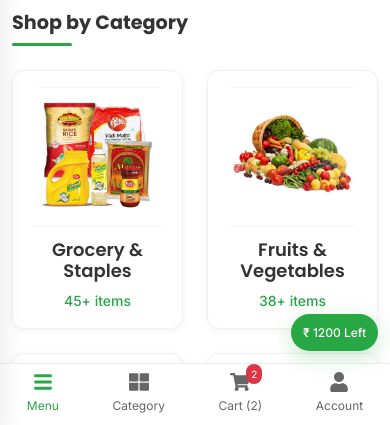
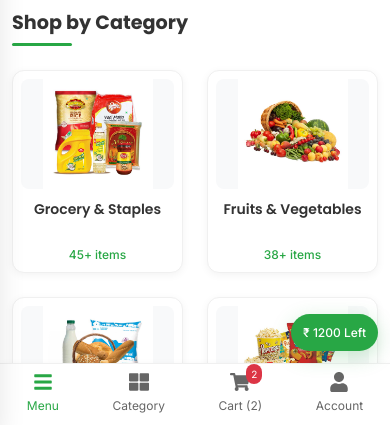
Before and after one commit to vyshnavs0003-sys/budgetbasket-pro-v2, a React (Vite) app: page / in a window 390 px wide. Shown: the part 417-842 px from the top of the page. Built offline with nearby package versions, Linux system fonts and the light colour scheme.

Commit message:
fix: improve CategoryCard responsiveness

```diff
--- a/src/components/ui/CategoryCard.css
+++ b/src/components/ui/CategoryCard.css
@@ -1,5 +1,6 @@
 .category-card {
-  display: block;
+  display: flex;
+  flex-direction: column;
   text-decoration: none;
   background: var(--white);
   border-radius: var(--radius-lg);
@@ -8,6 +9,7 @@
   transition: var(--transition-base);
   border: 1px solid var(--border-light);
   text-align: center;
+  height: 100%;
 }
 
 .category-card:hover {
@@ -16,16 +18,18 @@
   border-color: var(--primary);
 }
 
+/* Image container */
 .category-image {
   width: 100%;
-  height: 140px;          /* Slightly taller to give more room */
+  aspect-ratio: 1 / 1;
+  max-height: 120px;           /* consistent for all screens */
   margin-bottom: var(--space-3);
   display: flex;
   align-items: center;
   justify-content: center;
+  background-color: var(--bg-light);
+  border-radius: var(--radius-md);
   overflow: hidden;
-  border-radius: var(--radius-md);
-  background-color: var(--bg-light);
 }
 
 .category-image img {
@@ -33,20 +37,51 @@
   max-height: 100%;
   width: auto;
   height: auto;
-  object-fit: contain;    /* Show the whole image without cropping */
-  display: block;
+  object-fit: contain;
 }
 
+/* Category name  */
 .category-name {
   font-size: var(--text-md);
   font-weight: var(--font-semibold);
   color: var(--text-main);
   margin-bottom: var(--space-2);
+  display: -webkit-box;
+  -webkit-line-clamp: 2;
+  -webkit-box-orient: vertical;
+  overflow: hidden;
+  text-overflow: ellipsis;
+  min-height: 2.8em;
 }
 
+/* Item count */
 .category-items {
   font-size: var(--text-sm);
   color: var(--primary);
   font-weight: var(--font-medium);
   margin: 0;
+  margin-top: auto;
 }
+
+/* Tablet & Mobile */
+@media (max-width: 992px) {
+  .category-card {
+    padding: var(--space-3);
+  }
+  .category-name {
+    font-size: var(--text-sm);
+    min-height: 2.6em;
+  }
+  .category-items {
+    font-size: var(--text-xs);
+  }
+}
+
+@media (max-width: 576px) {
+  .category-card {
+    padding: var(--space-2);
+  }
+  .category-image {
+    max-height: 110px;
+  }
+}
```
